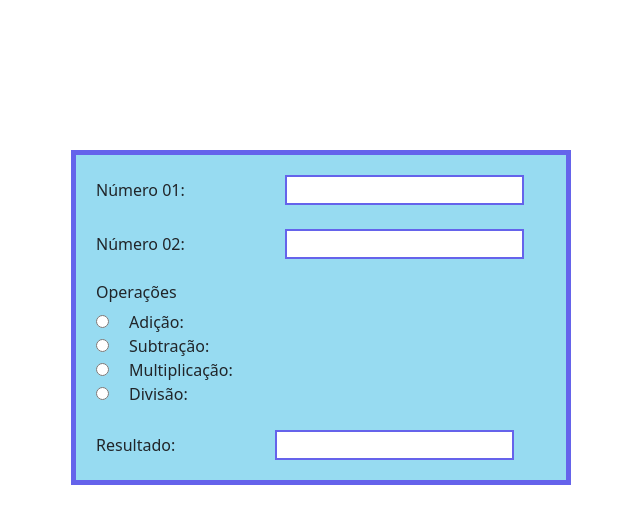
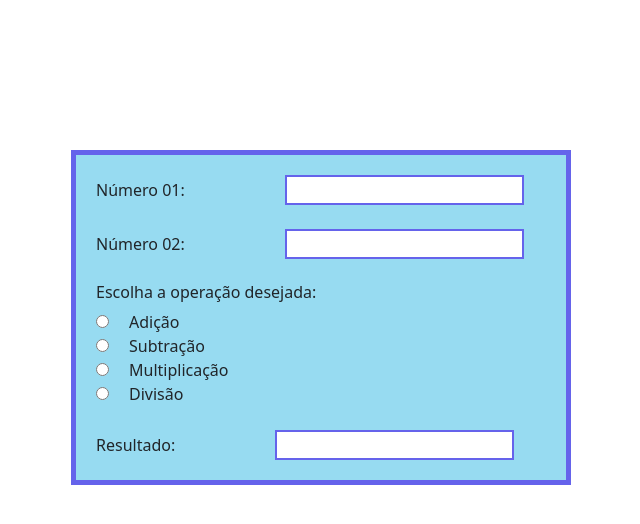
Before and after one commit to lpfnascimento/prova01_progweb, a React (Create React App) app: page / in a window 1280 px wide. Shown: the top 524 px of the page, without its empty margins (329-969 px from the left). Built offline with nearby package versions, Linux system fonts and the light colour scheme.

Commit message:
corrigindo erro de não ter subido arquivo

```diff
--- a/src/components/FormCaptura.jsx
+++ b/src/components/FormCaptura.jsx
@@ -2,61 +2,56 @@ import React from "react";
 import "bootstrap/dist/css/bootstrap.min.css";
 //metodo construtor vai declarar as prop e atributos dessa classe
 //super(): precisa chamar a classe pai 'react.component' antes de declarar as classes filhas
-class FormCaptura extends React.Component
-{
-  constructor(props)
-  {
+class FormCaptura extends React.Component {
+  constructor(props) {
     super(props);
-    this.state=
-    {
-      num1:"",
-      num2: '',
-      resultado: ''
+    this.state = {
+      num1: "",
+      num2: "",
+      resultado: "",
+    };
   }
-  };
 
   /*método para um evento -- vai guardar o valor obtido em num01 - metódo vai ser parâmetro para onchange usar é preciso guardar o valor
   em alguma variavel /atributo - por isso deve ter o método construtor o this diz que estou usando um metodo de uma intancia
   bind = faz associação de um objeto com outro metodo quando quero q o novo metodo use metodos da instancia*/
- handleNum1(evento)
- {
-  this.setState({num1: evento.target.value});
+  handleNum1(evento) {
+    this.setState({ num1: evento.target.value });
     //toda vez que input mudar é chamado esse evento - e armazena em Num1
   }
- handleNum2(evento)
- {
- this.setState({num2: evento.target.value}); //toda vez que input mudar é chamado esse evento - e armazena em Num1 - this no js é dinâmico, por isso usa o bind
+  handleNum2(evento) {
+    this.setState({ num2: evento.target.value }); //toda vez que input mudar é chamado esse evento - e armazena em Num1 - this no js é dinâmico, por isso usa o bind
   }
 
-  handleOperacao(evento)
-  {
+  handleOperacao(evento) {
     let resultado = "";
     //evento.preventDefault();
-    if (evento.target.value === 'Adição') {
-
-      resultado = parseFloat(this.state.num1,10) + parseFloat(this.state.num2,10);
-
+    if (evento.target.value === "Adição") {
+      resultado =
+        parseFloat(this.state.num1, 10) + parseFloat(this.state.num2, 10);
     }
-    if (evento.target.value === 'Subtração') {
-       resultado = parseFloat(this.state.num1,10) - parseFloat(this.state.num2,10);
-
+    if (evento.target.value === "Subtração") {
+      resultado =
+        parseFloat(this.state.num1, 10) - parseFloat(this.state.num2, 10);
     }
-    if (evento.target.value === 'Multiplicação') {
-         resultado = parseFloat(this.state.num1,10) * parseFloat(this.state.num2,10);
-
+    if (evento.target.value === "Multiplicação") {
+      resultado =
+        parseFloat(this.state.num1, 10) * parseFloat(this.state.num2, 10);
     }
-    if (evento.target.value === 'Divisão') {
-        resultado = parseFloat(this.state.num1,10) / parseFloat(this.state.num2,10);
-
+    if (evento.target.value === "Divisão") {
+      resultado =
+        parseFloat(this.state.num1, 10) / parseFloat(this.state.num2, 10);
     }
-    this.setState({ resultado: '' + resultado });
+    this.setState({ resultado: "" + resultado });
   }
 
   render() {
     return (
       <div className="container">
-        <form >
-          <label className="container-label" for="readOnly">Número 01: </label>
+        <form>
+          <label className="container-label" for="readOnly">
+            Número 01:{" "}
+          </label>
           <input
             className="container-input"
             type="text"
@@ -67,7 +62,9 @@ class FormCaptura extends React.Component
           />
           <br />
           <br />
-          <label className="container-label" for="readOnly">Número 02: </label>
+          <label className="container-label" for="readOnly">
+            Número 02:{" "}
+          </label>
           <input
             type="text"
             id=""
@@ -77,9 +74,8 @@ class FormCaptura extends React.Component
           />
           <br /> <br />
           <div>
-
-          <h6>Operações</h6>
-
+            <h6>Escolha a operação desejada: </h6>
+            <div>
               <input
                 className="container-input"
                 type="radio"
@@ -88,7 +84,7 @@ class FormCaptura extends React.Component
                 value="Adição"
                 onChange={this.handleOperacao.bind(this)}
               />
-          <label for="Adição">Adição: </label>
+              <label for="Adição">Adição </label>
               <br />
               <input
                 className="container-input"
@@ -98,7 +94,7 @@ class FormCaptura extends React.Component
                 value="Subtração"
                 onClick={this.handleOperacao.bind(this)}
               />
-          <label for="Subtração">Subtração: </label>
+              <label for="Subtração">Subtração </label>
               <br />
               <input
                 className="container-input"
@@ -108,7 +104,7 @@ class FormCaptura extends React.Component
                 value="Multiplicação"
                 onClick={this.handleOperacao.bind(this)}
               />
-          <label for="Multiplicação">Multiplicação: </label>
+              <label for="Multiplicação">Multiplicação </label>
               <br />
               <input
                 className="container-input"
@@ -118,14 +114,22 @@ class FormCaptura extends React.Component
                 value="Divisão"
                 onClick={this.handleOperacao.bind(this)}
               />
-          <label for="Divisão">Divisão: </label>
+              <label for="Divisão">Divisão </label>
             </div>
             <br />
-          <label className="container-label"  for="resultado">Resultado: </label>
-          <input type="text" id="" name="resultado" value={this.state.resultado} />
+            <label className="container-label" for="resultado">
+              Resultado:{" "}
+            </label>
+            <input
+              type="text"
+              id=""
+              name="resultado"
+              value={this.state.resultado}
+            />
+          </div>
         </form>
       </div>
     );
   }
 }
-export default FormCaptura ;
+export default FormCaptura;
```
Also changed, not shown: 1 other file (tests, documents, lock files or other folders). Lines whose indentation alone changed are shown as unchanged.
